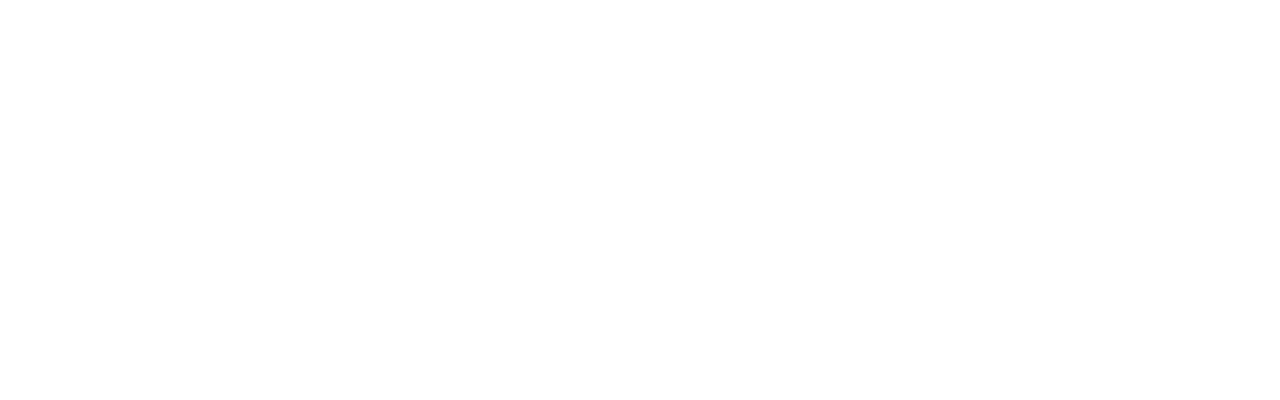
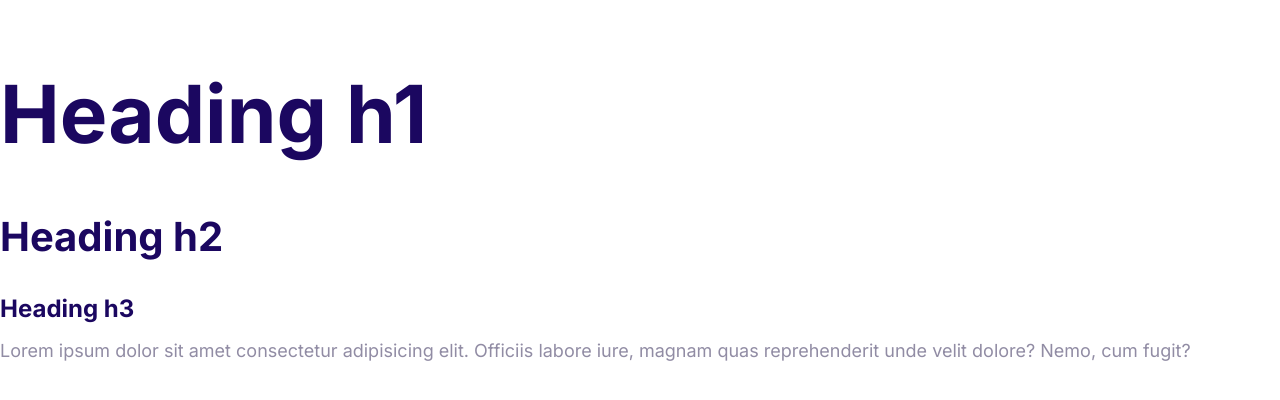
Before and after one commit to skakodube/Artify, a plain HTML site: page index.html in a window 1280 px wide. Drawn offline with Linux system fonts and the light colour scheme.

Commit message:
Define the typography.

```diff
--- a/css/styles.css
+++ b/css/styles.css
@@ -5,3 +5,53 @@
     --color-headings: #1b0760;
     --color-body: #918ca4;
 }
+
+html {
+    font-size: 62.5%;
+}
+
+body {
+    font-family: Inter, Arial, Helvetica, sans-serif;
+    font-size: 2.4rem;
+    line-height: 1.5;
+    color: var(--color-body);
+}
+
+h1, h2, h3 {
+    color: var(--color-headings);
+    margin-bottom: 1rem;
+}
+
+h1 {
+    font-size: 7rem;
+}
+
+h2 {
+    font-size: 4rem;
+}
+
+h3 {
+    font-size: 3rem;
+}
+
+p {
+    margin-top: 0;
+}
+
+@media screen and (min-width: 1024px) {
+    body {
+        font-size: 1.8rem;
+    }
+
+    h1 {
+        font-size: 8rem;
+    }
+
+    h2 {
+        font-size: 4rem;
+    }
+
+    h3 {
+        font-size: 2.4rem;
+    }
+}
--- a/index.html
+++ b/index.html
@@ -4,8 +4,22 @@
     <meta charset="UTF-8" />
     <meta name="viewport" content="width=device-width, initial-scale=1.0" />
     <title>Moshify</title>
+    <link rel="preconnect" href="https://fonts.googleapis.com" />
+    <link rel="preconnect" href="https://fonts.gstatic.com" crossorigin />
+    <link
+      href="https://fonts.googleapis.com/css2?family=Inter:wght@400;700&display=swap"
+      rel="stylesheet"
+    />
     <link rel="stylesheet" href="/css/normalize.css" />
     <link rel="stylesheet" href="/css/styles.css" />
   </head>
-  <body></body>
+  <body>
+    <h1>Heading h1</h1>
+    <h2>Heading h2</h2>
+    <h3>Heading h3</h3>
+    <p>
+      Lorem ipsum dolor sit amet consectetur adipisicing elit. Officiis labore
+      iure, magnam quas reprehenderit unde velit dolore? Nemo, cum fugit?
+    </p>
+  </body>
 </html>
```
